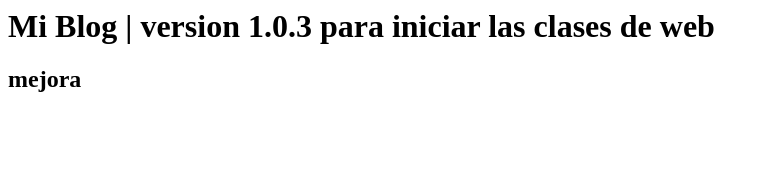
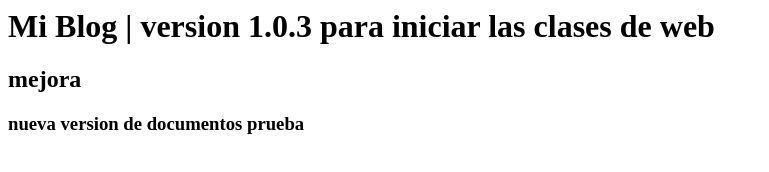
Before and after one commit to 3Fernand/proyectos_web_2022, a plain HTML site: page index.html in a window 1280 px wide. Shown: the whole page, without its empty margins (0-769 px from the left). Drawn offline with Linux system fonts and the light colour scheme.

Commit message:
version v1.0.5

```diff
--- a/index.html
+++ b/index.html
@@ -7,6 +7,6 @@
 <body>
 	<h1>Mi Blog	| version 1.0.3 para iniciar las clases de web </h1>
 	<h2>mejora</h2>
-
+	<h3>nueva version de documentos prueba </h3>
 </body>
 </html>
```
